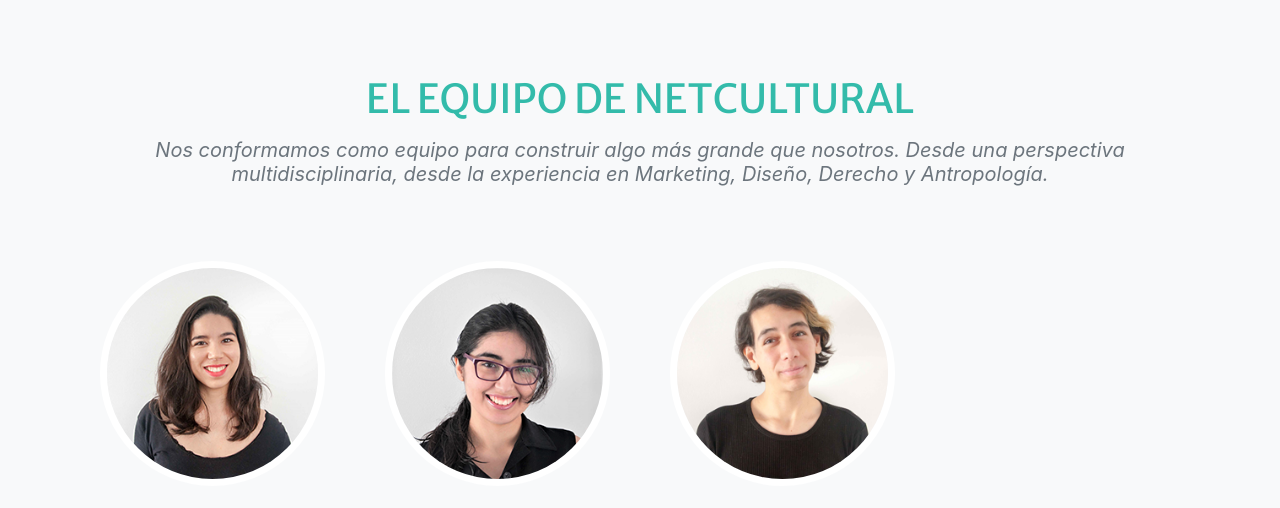
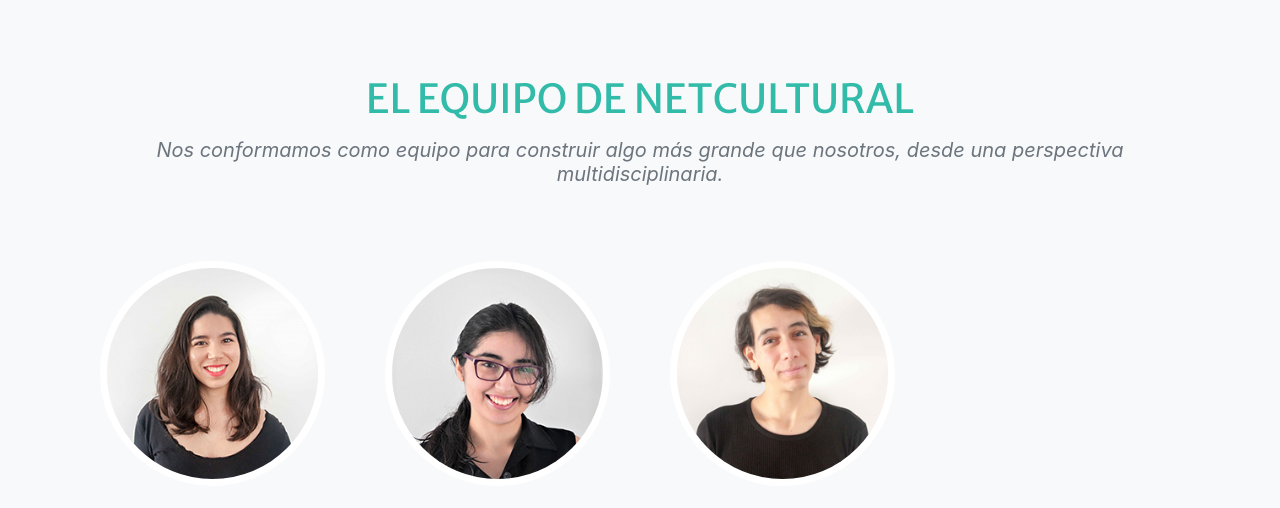
Before and after one commit to rociosantar/netcultural, a website with bundled scripts: page index.html in a window 1280 px wide. Shown: the part 2360-2868 px from the top of the page. Built offline with nearby package versions, Linux system fonts and the light colour scheme.

Commit message:
cambios subtexto

```diff
--- a/index.html
+++ b/index.html
@@ -152,7 +152,7 @@
       <div class="row">
         <div class="col-lg-12 text-center">
           <h2 class="section-heading text-uppercase">El Equipo de Netcultural</h2>
-          <h3 class="section-subheading text-muted">Nos conformamos como equipo para construir algo más grande que nosotros. Desde una perspectiva multidisciplinaria, desde la experiencia en Marketing, Diseño, Derecho y Antropología.</h3>
+          <h3 class="section-subheading text-muted">Nos conformamos como equipo para construir algo más grande que nosotros, desde una perspectiva multidisciplinaria.</h3>
         </div>
       </div>
       <div class="row">
```
